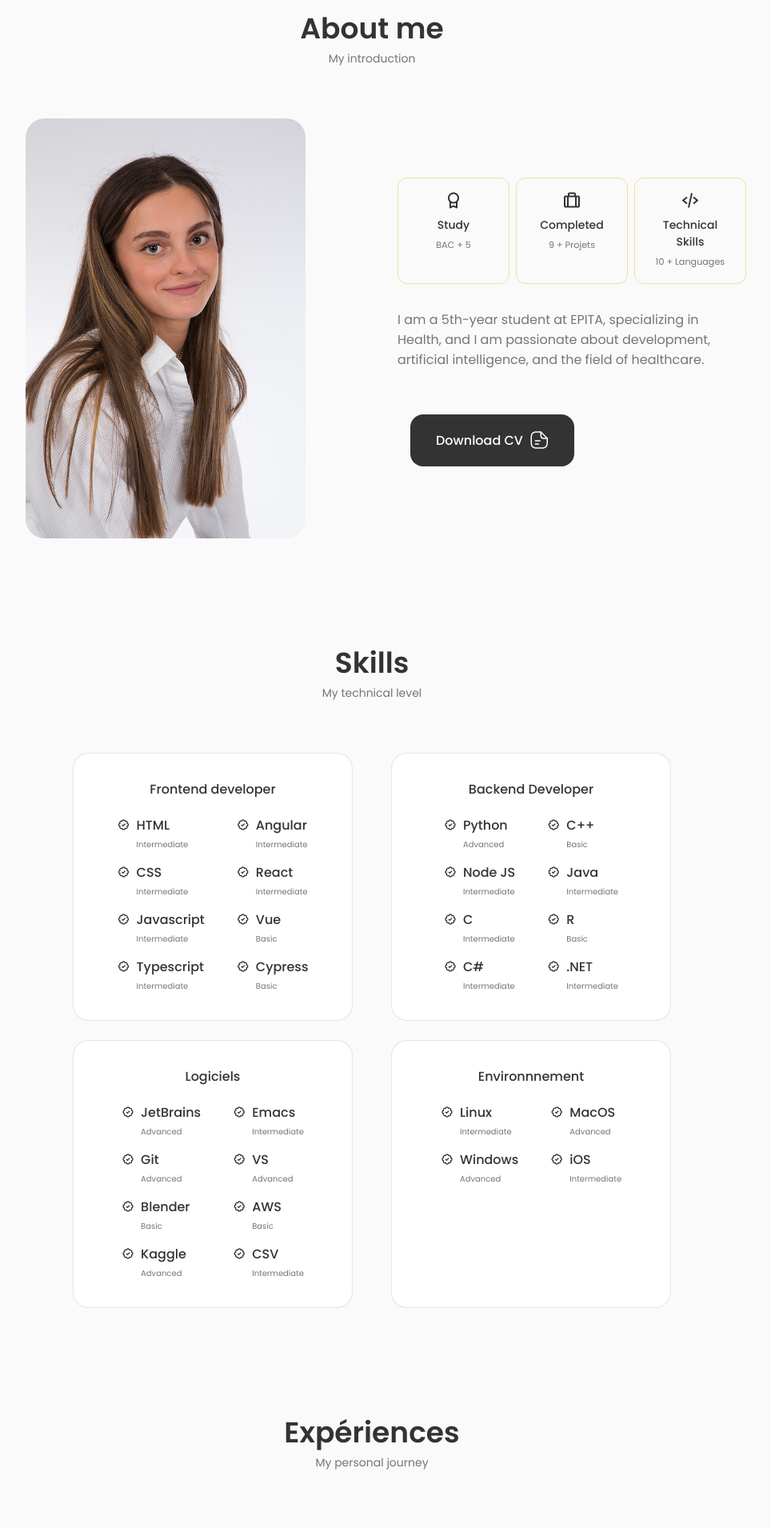
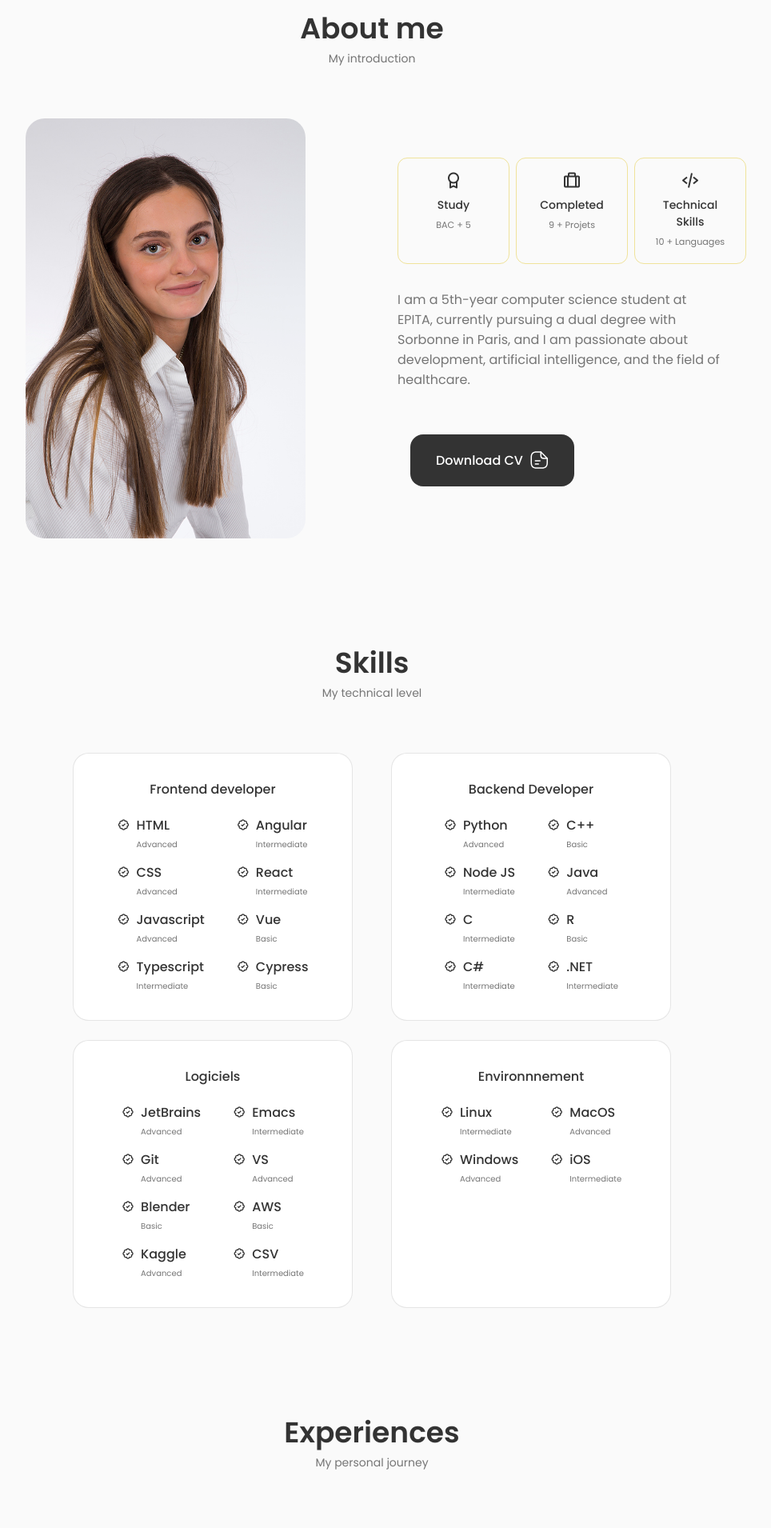
Before and after one commit to elena-FT/personal-portfolio, a React (Create React App) app: page / in a window 1280 px wide. Shown: the part 880-2790 px from the top of the page at 80% size, without its empty margins (175-1139 px from the left). Built offline with nearby package versions, Linux system fonts and the light colour scheme; the HTML template or start-up script is replaced by a standard one.

Commit message:
all english, change text

```diff
--- a/src/components/about/About.jsx
+++ b/src/components/about/About.jsx
@@ -15,7 +15,7 @@ const About = () => {
                 <div className="about__data">
                     <Info />
                     <p className="about__description">
-                    I am a 5th-year student at EPITA, specializing in Health, and I am passionate about development, artificial intelligence, and the field of healthcare.
+                    I am a 5th-year computer science student at EPITA, currently pursuing a dual degree with Sorbonne in Paris, and I am passionate about development, artificial intelligence, and the field of healthcare.
                     </p>
                     <a download="" href={CV} className="button button--flex">Download CV
                     <svg
--- a/src/components/contact/Contact.jsx
+++ b/src/components/contact/Contact.jsx
@@ -66,7 +66,7 @@ const Contact = () => {
                 </div>
 
                 <div className="contact__content">
-                    <h3 className="contact__title">Write me your project</h3>
+                    <h3 className="contact__title">Write me</h3>
 
                     <form ref={form} onSubmit={sendEmail} className="contact__form">
                         <div className="contact__form-div">
--- a/src/components/footer/Footer.jsx
+++ b/src/components/footer/Footer.jsx
@@ -12,7 +12,7 @@ const Footer = () => {
                     </li>
 
                     <li>
-                        <a href="#experiences" className="footer__link">Expériences</a>
+                        <a href="#experiences" className="footer__link">Experiences</a>
                     </li>
 
                     <li>
--- a/src/components/header/Header.jsx
+++ b/src/components/header/Header.jsx
@@ -30,7 +30,7 @@ const Header = () => {
 
                         <li className="nav__item">
                             <a href="#experiences" className="nav__link">
-                                <i className="uil uil-briefcase-alt nav__icon"></i> Expériences
+                                <i className="uil uil-briefcase-alt nav__icon"></i> Experiences
                             </a>
                         </li>
 
--- a/src/components/home/Data.jsx
+++ b/src/components/home/Data.jsx
@@ -56,7 +56,7 @@ const Data = () => {
                 Etudiante en école d'ingénieur en informatique
             </h3>
             <p className="home__descriptio">
-            I am 21 years old and originally from Colmar. Curious, highly organized, and methodical, I enjoy taking on new challenges.
+            Inquisitive, highly organized, and methodical, I have a passion for tackling new challenges. I am actively seeking an internship opportunity starting in February in the field of computer science and healthcare.
             </p>
             <a href="#contact" className="button button--flex">
                 Say Hello
--- a/src/components/projects/Data.jsx
+++ b/src/components/projects/Data.jsx
@@ -12,7 +12,7 @@ export const projectsData = [
     {
         id: 1,
         image: Work1,
-        title: "Segmentation cérébrale",
+        title: "BrainSegPy",
         description: "Segmentation cérébrale à l'aide de iSeg en Python. L'objectif était de segmenter les différentes matières du cerveau (blanches, grises, etc.)",
         langages: ["Python", "iSeg"],
         category: "ia",
@@ -21,7 +21,7 @@ export const projectsData = [
     {
         id: 2,
         image: Work2,
-        title: "Reconnaissance de bateaux",
+        title: "AIrrates of the Caribbean",
         description: "Développement d'un modèle de reconnaissance de neuf types de bateaux à partir d'images en utilisant Python.",
         langages: ["Python", "Tensorflow", "Keras"],
         category: "ia",
@@ -30,7 +30,7 @@ export const projectsData = [
     {
         id: 3,
         image: Work3,
-        title: "Montre IoT",
+        title: "BPM Watch",
         description: "Conception et fabrication d'une montre intelligente capable de mesurer et d'afficher les battements par minute (BPM).",
         langages: ["MicroPython"],
         category: "iot",
@@ -103,7 +103,7 @@ export const projectsNav = [
         name: 'app',
     },
     {
-        name: 'ia',
+        name: 'AI',
     },
     {
         name: 'iot',
--- a/src/components/qualification/Qualification.jsx
+++ b/src/components/qualification/Qualification.jsx
@@ -10,7 +10,7 @@ const Qualification = () => {
 
     return (
         <section className="qualification section" id="experiences">
-            <h2 className="section__title">Expériences</h2>
+            <h2 className="section__title">Experiences</h2>
             <span className="section__subtitle">My personal journey</span>
 
             <div className="qualification__container container">
@@ -34,7 +34,7 @@ const Qualification = () => {
                     }
                     onClick={() => toggleTab(2)}
                     >
-                        <i className="uil uil-briefcase-alt qualification__icon"></i> Expérience
+                        <i className="uil uil-briefcase-alt qualification__icon"></i> Experience
                     </div>
                 </div>
 
--- a/src/components/skills/Backend.jsx
+++ b/src/components/skills/Backend.jsx
@@ -52,7 +52,7 @@ const Backend = () => {
                     <i className='bx bx-badge-check'></i>
                     <div>
                         <h3 className="skills__name">Java</h3>
-                        <span className="skills__level">Intermediate</span>
+                        <span className="skills__level">Advanced</span>
                     </div>
                 </div>
 
--- a/src/components/skills/Frontend.jsx
+++ b/src/components/skills/Frontend.jsx
@@ -11,7 +11,7 @@ const Frontend = () => {
 
                         <div>
                             <h3 className="skills__name">HTML</h3>
-                            <span className="skills__level">Intermediate</span>
+                            <span className="skills__level">Advanced</span>
                         </div>
                     </div>
 
@@ -20,7 +20,7 @@ const Frontend = () => {
 
                         <div>
                             <h3 className="skills__name">CSS</h3>
-                            <span className="skills__level">Intermediate</span>
+                            <span className="skills__level">Advanced</span>
                         </div>
                     </div>
 
@@ -29,7 +29,7 @@ const Frontend = () => {
 
                         <div>
                             <h3 className="skills__name">Javascript</h3>
-                            <span className="skills__level">Intermediate</span>
+                            <span className="skills__level">Advanced</span>
                         </div>
                     </div>
 
```
